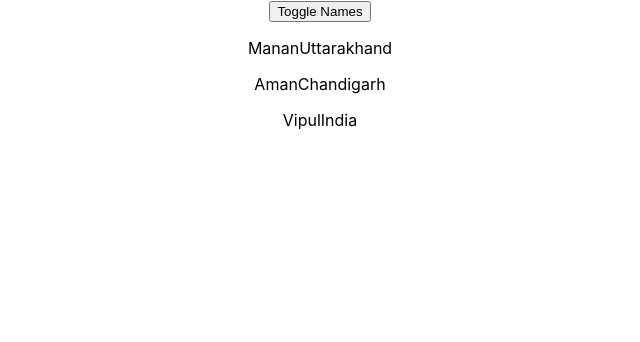
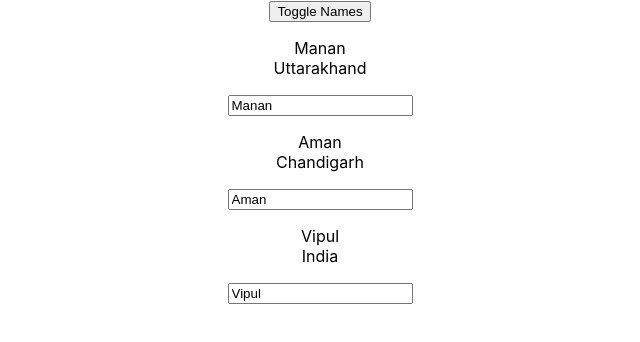
Before and after one commit to mananarora/ReactPractice, a React (Create React App) app: page / in a window 1280 px wide. Both pictures are taken after a click on the button "Toggle Names". Shown: the top 342 px of the page, without its empty margins (320-960 px from the left). Built offline with nearby package versions, Linux system fonts and the light colour scheme.

Commit message:
section 4 pract.

```diff
--- a/src/App.js
+++ b/src/App.js
@@ -2,19 +2,19 @@
 import {Persons} from "./Persons/Persons";
 import './App.css';
 
-class App extends Component  {
+class App extends Component {
     state = {
-        Persons:[
-            {name:'Manan', Address:'Uttarakhand'},
-            {name:'Aman', Address:'Chandigarh'},
-            {name:'Vipul', Address:'India'}
+        Persons: [
+            {id:'1', name: 'Manan', Address: 'Uttarakhand'},
+            {id:'2', name: 'Aman', Address: 'Chandigarh'},
+            {id:'3', name: 'Vipul', Address: 'India'}
         ],
-        showNames:false
+        showNames: false
     };
 
     toggleHandler = () => {
         this.setState({
-                showNames : !this.state.showNames
+            showNames: !this.state.showNames
         });
     };
 
@@ -23,20 +23,40 @@
         const persons = [...this.state.Persons]; // This is the best practice to copy the existing state
         persons.splice(index, 1);
         this.setState({
+            Persons: persons
+        });
+    };
+
+    handleChange = (event, id) => {
+        const personIndex = this.state.Persons.findIndex(p => {
+            return p.id === id;
+        });
+
+        const person = {
+            ...this.state.Persons[personIndex]
+        };
+        person.name = event.target.value;
+
+        const persons = [...this.state.Persons];
+        persons[personIndex] = person;
+
+        this.setState({
             Persons : persons
-        });
+        })
     };
 
     render() {
         let persons;
-        if(this.state.showNames){
-            persons= (
+        if (this.state.showNames) {
+            persons = (
                 <div>
                     {this.state.Persons.map((person, index) => {
                         return <Persons
                             name={person.name}
                             address={person.Address}
-                            click={()=>this.deleteHandler(index)}
+                            click={() => this.deleteHandler(index)}
+                            handleChange={(event) => this.handleChange(event, person.id)}
+                            key={person.id} // just to remove console warning for unique props and key
                         />
                     })}
                 </div>
--- a/src/Persons/Persons.js
+++ b/src/Persons/Persons.js
@@ -4,9 +4,10 @@
     return (
         <div>
             <p onClick={props.click}>
-                {props.name}
+                {props.name}<br/>
                 {props.address}
             </p>
+            <input type="text" onChange={props.handleChange} value={props.name}/>
         </div>
     );
 };
```
